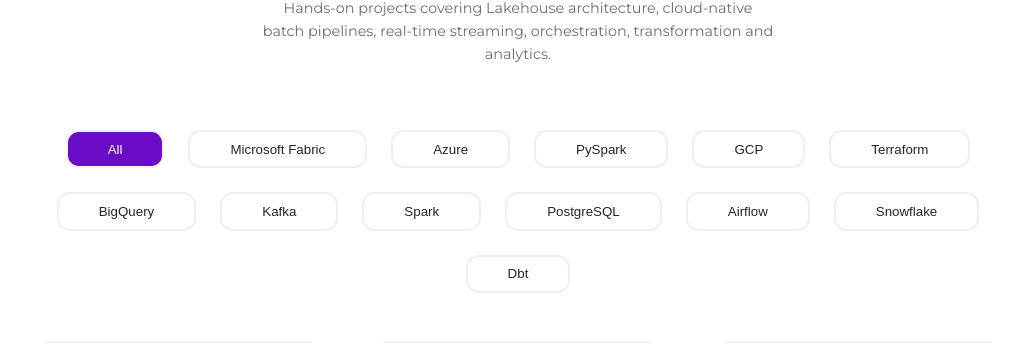
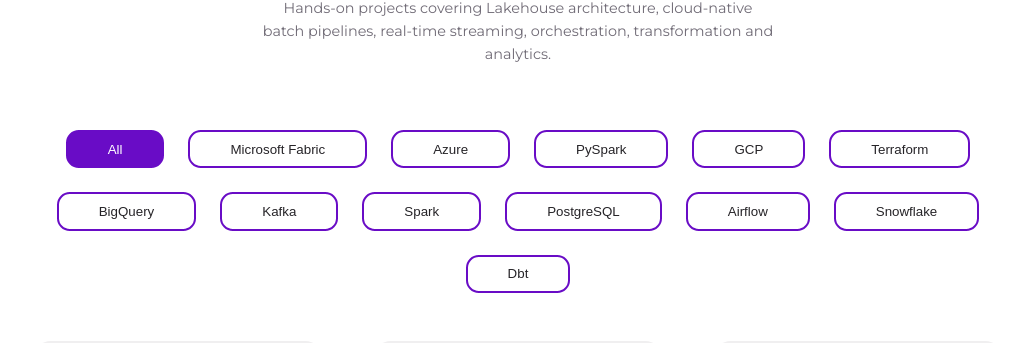
Before and after one commit to iyeme-dev/iyeme-portfolio, a React (Create React App) app: page / in a window 1280 px wide. Shown: the part 4014-4357 px from the top of the page, without its empty margins (122-1157 px from the left). Built offline with nearby package versions, Linux system fonts and the light colour scheme.

Commit message:
Add purple outlines to project category buttons

```diff
--- a/src/sections/portfolio/portfolio.css
+++ b/src/sections/portfolio/portfolio.css
@@ -10,7 +10,7 @@
     transition: var(--transition);
     background: var(--color-light);
     color: var(--color-black);
-    border: 2px solid var(--color-light);
+    border: 2px solid var(--color-primary);
 }
 
 .btn.cat__btn:hover {
```
